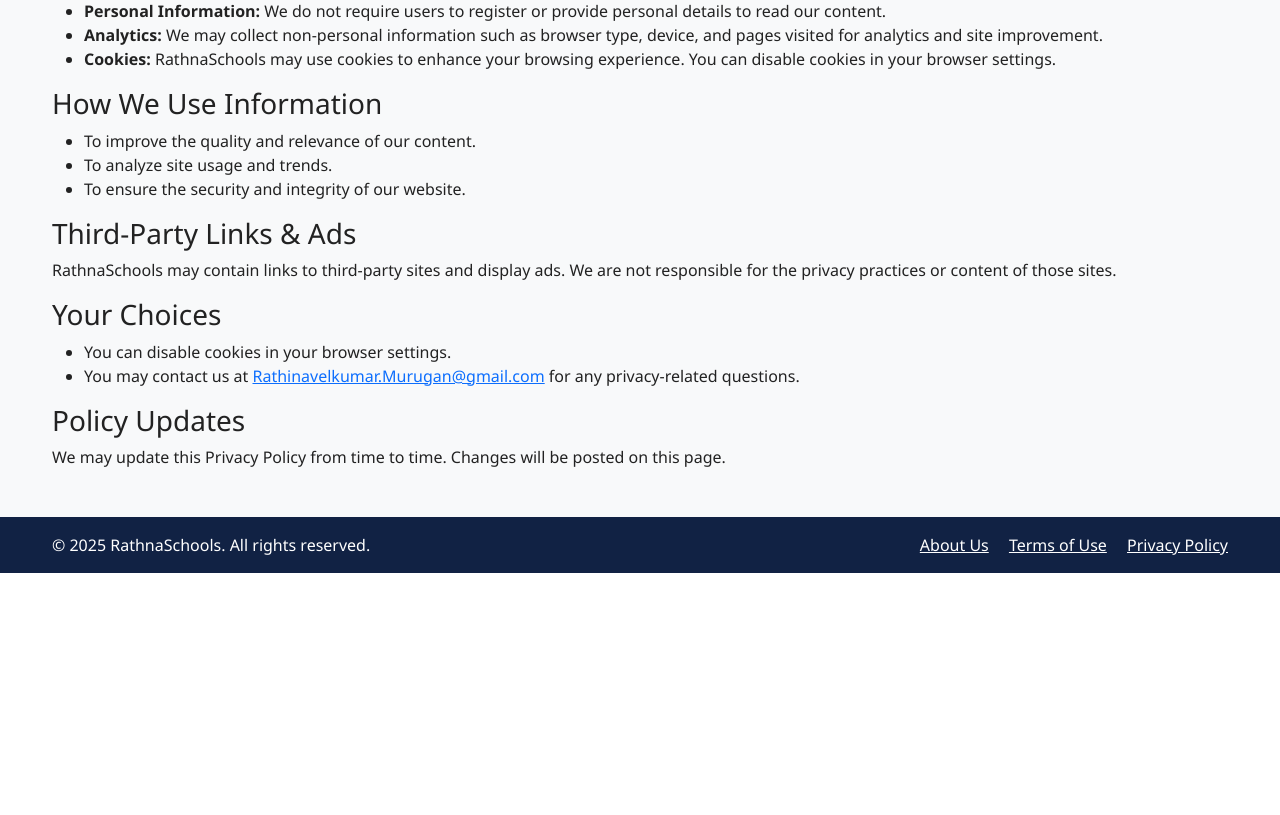
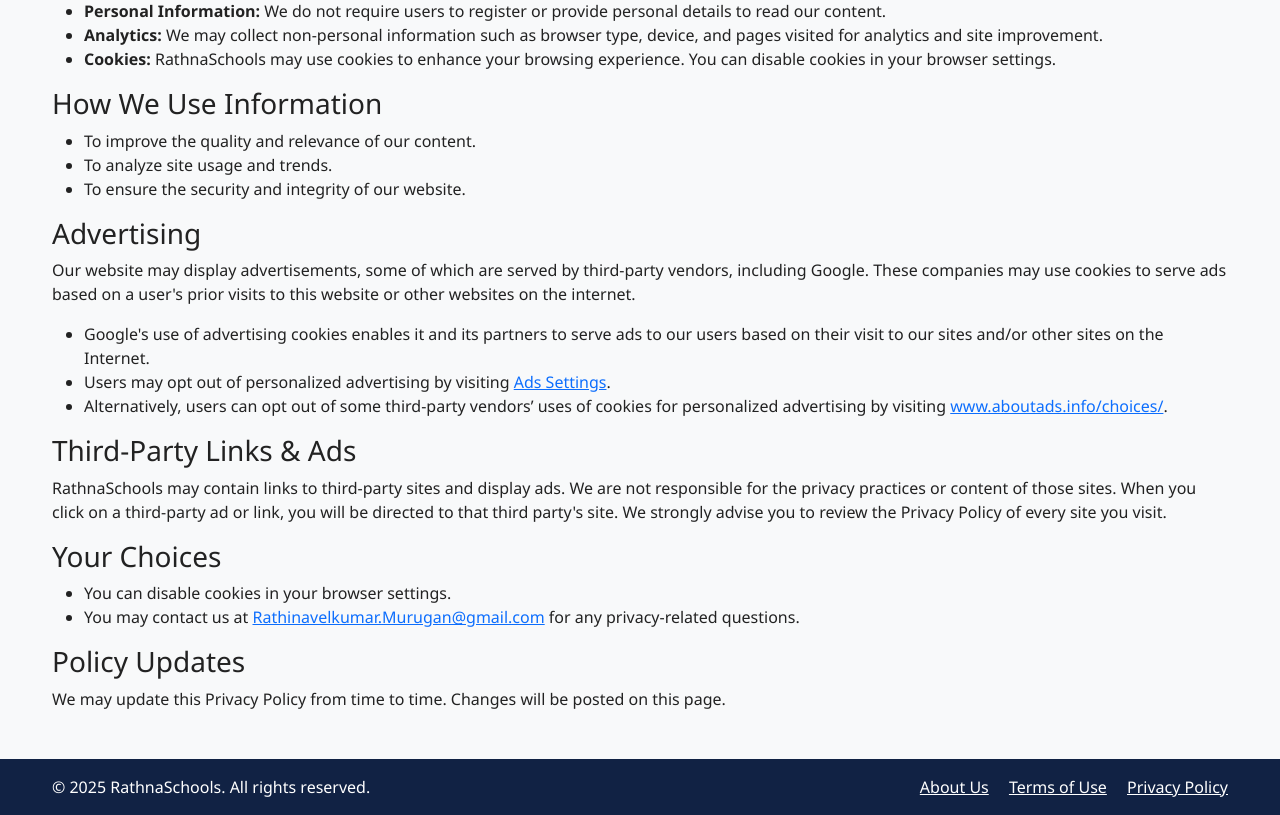
Before and after one commit to Rathinavelkumar/RathnaSchools, a Flask app: page /privacy in a window 1280 px wide. Shown: the part 251-1066 px from the top of the page. Before the commit the page ends 824 px from the top, so only its background shows below. Run offline with Flask 2, Linux system fonts and the light colour scheme; some libraries are stand-ins or nearby versions.

Commit message:
Updated privacy

```diff
--- a/app/templates/main/privacy.html
+++ b/app/templates/main/privacy.html
@@ -18,8 +18,16 @@
   <li>To ensure the security and integrity of our website.</li>
 </ul>
 
+<h3>Advertising</h3>
+<p>Our website may display advertisements, some of which are served by third-party vendors, including Google. These companies may use cookies to serve ads based on a user's prior visits to this website or other websites on the internet.</p>
+<ul>
+    <li>Google's use of advertising cookies enables it and its partners to serve ads to our users based on their visit to our sites and/or other sites on the Internet.</li>
+    <li>Users may opt out of personalized advertising by visiting <a href="https://www.google.com/settings/ads" target="_blank" rel="noopener noreferrer">Ads Settings</a>.</li>
+    <li>Alternatively, users can opt out of some third-party vendors’ uses of cookies for personalized advertising by visiting <a href="http://www.aboutads.info/choices/" target="_blank" rel="noopener noreferrer">www.aboutads.info/choices/</a>.</li>
+</ul>
+
 <h3>Third-Party Links & Ads</h3>
-<p>RathnaSchools may contain links to third-party sites and display ads. We are not responsible for the privacy practices or content of those sites.</p>
+<p>RathnaSchools may contain links to third-party sites and display ads. We are not responsible for the privacy practices or content of those sites. When you click on a third-party ad or link, you will be directed to that third party's site. We strongly advise you to review the Privacy Policy of every site you visit.</p>
 
 <h3>Your Choices</h3>
 <ul>
```
